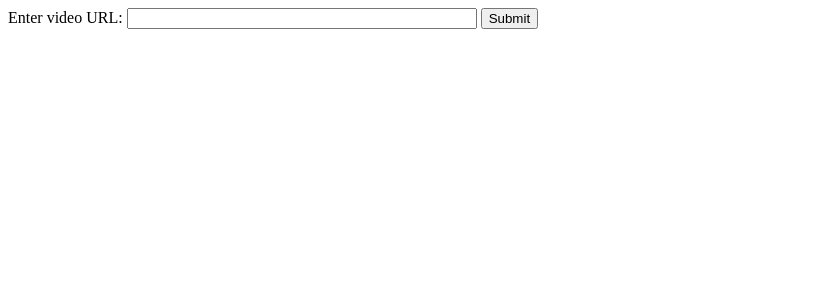
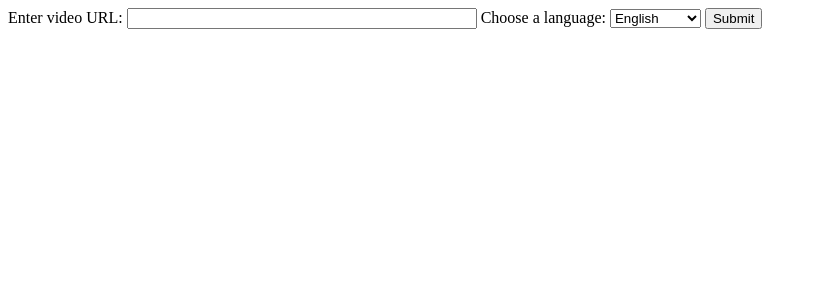
Before and after one commit to mohsaadi/AutoDubber, a FastAPI app: page / in a window 1280 px wide. Shown: the top 300 px of the page, without its empty margins (0-817 px from the left). Run offline with FastAPI, Linux system fonts and the light colour scheme.

Commit message:
added language options

```diff
--- a/autodubber/api/app.py
+++ b/autodubber/api/app.py
@@ -28,10 +28,10 @@ async def root() -> HTMLResponse:
 
 
 @app.get("/process")
-def process_video(video_id: str):
+def process_video(video_id: str, language: str):
 
     try:
-        translated_list = extract_translation(video_id, "ar")
+        translated_list = extract_translation(video_id, language)
         text = prepare_text(translated_list)
         tts_result = convert_to_speech(text, f"/home/msaadi/autodubber/tmp/{video_id}.wav")
         logger.info(f'{tts_result=}')
--- a/autodubber/templates/index.html
+++ b/autodubber/templates/index.html
@@ -1,6 +1,20 @@
 <form>
   <label for="video-url">Enter video URL:</label>
   <input style='width:350px;' type="text" id="video-url" name="video-url">
+  <label>Choose a language:</label>
+  <select id="language">
+    <option value="en">English</option>
+    <option value="fr">French</option>
+    <option value="sp">Spanish</option>
+    <option value="de">German</option>
+    <option value="ar">Arabic</option>
+    <option value="ru">Russian</option>
+    <option value="ch">Chinese</option>
+    <option value="ja">Japanese</option>
+    <option value="pt">Portuguese</option>
+    <option value="it">Italian</option>
+  </select>
+
   <input type="submit" value="Submit">
 </form>
 
@@ -33,9 +47,10 @@
     });
 
     var videoUrl = document.querySelector("#video-url").value;
+    var language = document.querySelector("#language").value;
     var videoID = YouTubeGetID(videoUrl);
 
-    fetch('/process?video_id=' + videoID)
+    fetch('/process?video_id=' + videoID + '&language=' + language)
 
     video.src = '/videos/' + videoID + '.mp4';
     console.log(video.src);
```
